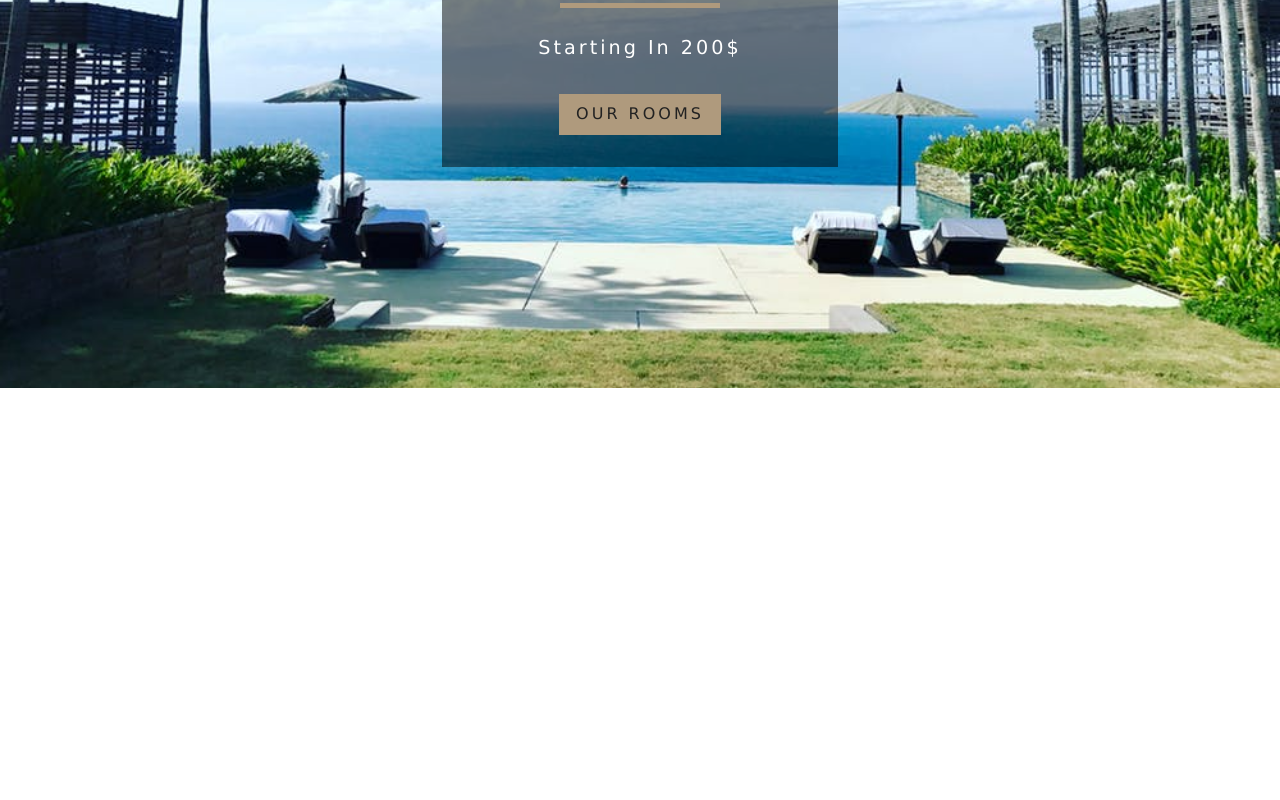
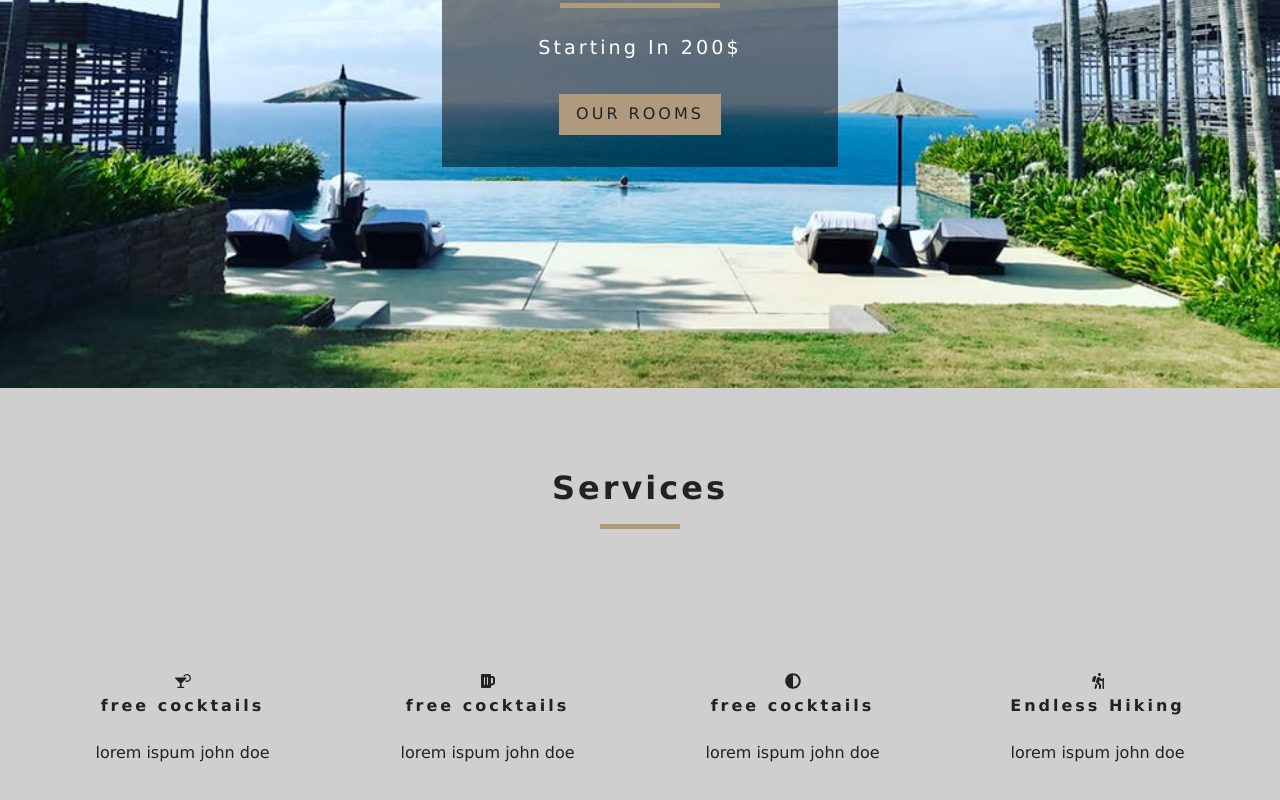
Before and after one commit to namleyolo/react-beach, a React (Create React App) app: page / in a window 1280 px wide. Shown: the part 412-1212 px from the top of the page. Before the commit the page ends 800 px from the top, so only its background shows below. Built offline with nearby package versions, Linux system fonts and the light colour scheme.

Commit message:
services content

```diff
--- /dev/null
+++ b/src/components/Services.js
@@ -0,0 +1,37 @@
+import React, { Component } from 'react'
+import Title from './Title';
+import {FaBeer, FaCocktail, FaAdjust, FaHiking} from 'react-icons/fa';
+
+export default class Services extends Component {
+    state = {
+        services : [
+            {icon : <FaCocktail></FaCocktail>,
+                title: "free cocktails",info : "lorem ispum john doe"},
+            {icon : <FaBeer/>,
+                title: "free cocktails",info : "lorem ispum john doe"},
+            {icon : <FaAdjust/>,
+                title: "free cocktails",info : "lorem ispum john doe"},
+            {icon : <FaHiking/>,
+                title: "Endless Hiking",info : "lorem ispum john doe"},
+        ]
+    }
+    render() {
+        return (
+            <section className="services">
+                {/* <div> */}
+                    <Title title="services"/>
+                {/* </div> */}
+                <div className="services-center">
+                    {this.state.services.map((item,index) => {
+                        return  <article key={index} className="services">
+                                    <span>{item.icon}</span>
+                                    <h6>{item.title}</h6>
+                                    <p>{item.info}</p>
+                                </article>
+                    })}
+                </div>
+            </section>
+
+        )
+    }
+}
--- /dev/null
+++ b/src/components/Title.js
@@ -0,0 +1,10 @@
+import React from 'react'
+
+export default function Title({title}) {
+    return (
+        <div className="section-title">
+            <h4>{title}</h4>
+            <div/>
+        </div>
+    )
+}
--- a/src/pages/Home.js
+++ b/src/pages/Home.js
@@ -2,13 +2,32 @@
 import Hero from "../components/Hero";
 import Banner from '../components/Banner';
 import {Link} from "react-router-dom";
-
+import Services from "../components/Services";
 const Home = () => {
-    return <Hero>
-      <Banner title="Villa"  subTitle="starting in 200$">
-          <Link to='/room' className="btn-primary">our rooms</Link>
-      </Banner>
-    </Hero>
+    return (
+    <>
+      <Hero>
+        <Banner title="Villa"  subTitle="starting in 200$">
+            <Link to='/room' className="btn-primary">our rooms</Link>
+        </Banner>
+      </Hero>
+      <Services/>
+    </>
+    )
 }
 
 export default Home
+
+
+// export default function Home() {
+//   return (
+//     <>
+//       <Hero>
+//         <Banner title="Villa"  subTitle="starting in 200$">
+//             <Link to='/room' className="btn-primary">our rooms</Link>
+//         </Banner>
+//       </Hero>
+//       <Services/>
+//     </>
+//   )
+// }
```
Also changed, not shown: 1 other file (tests, documents, lock files or other folders).
